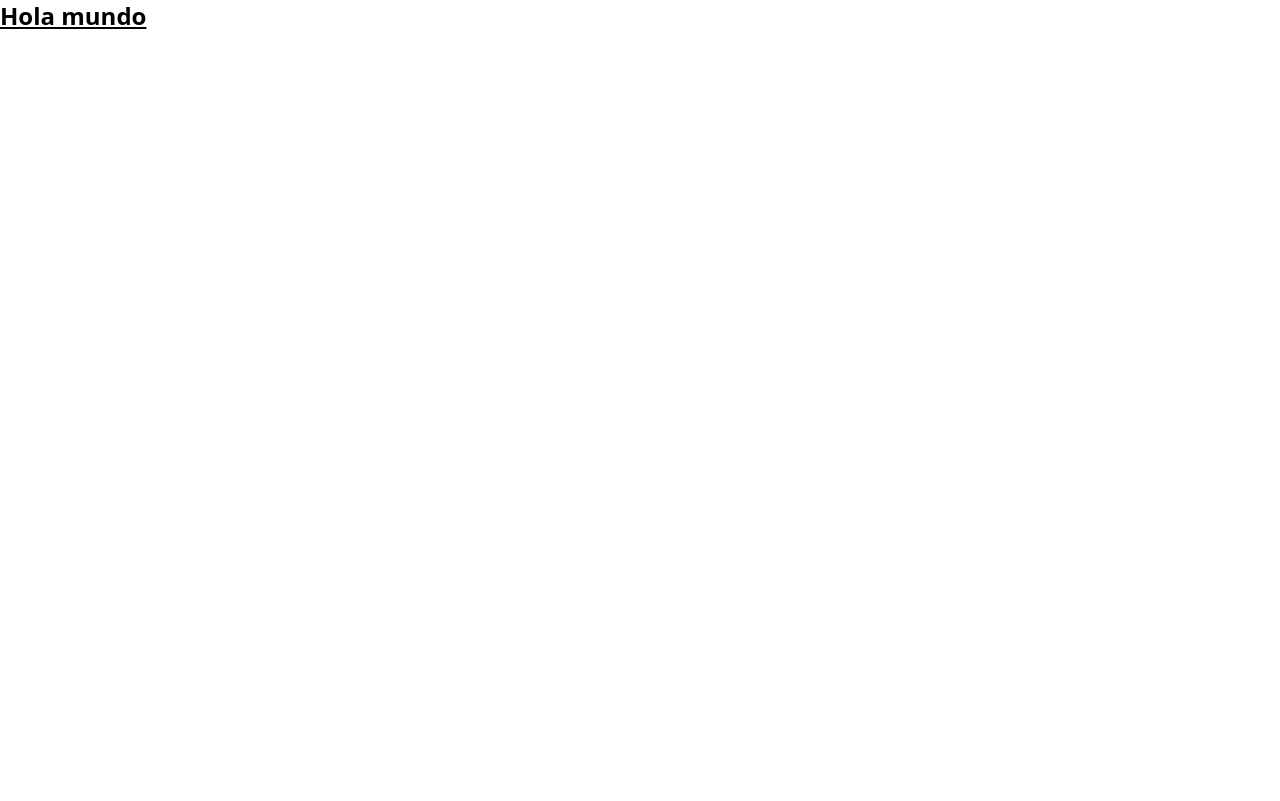
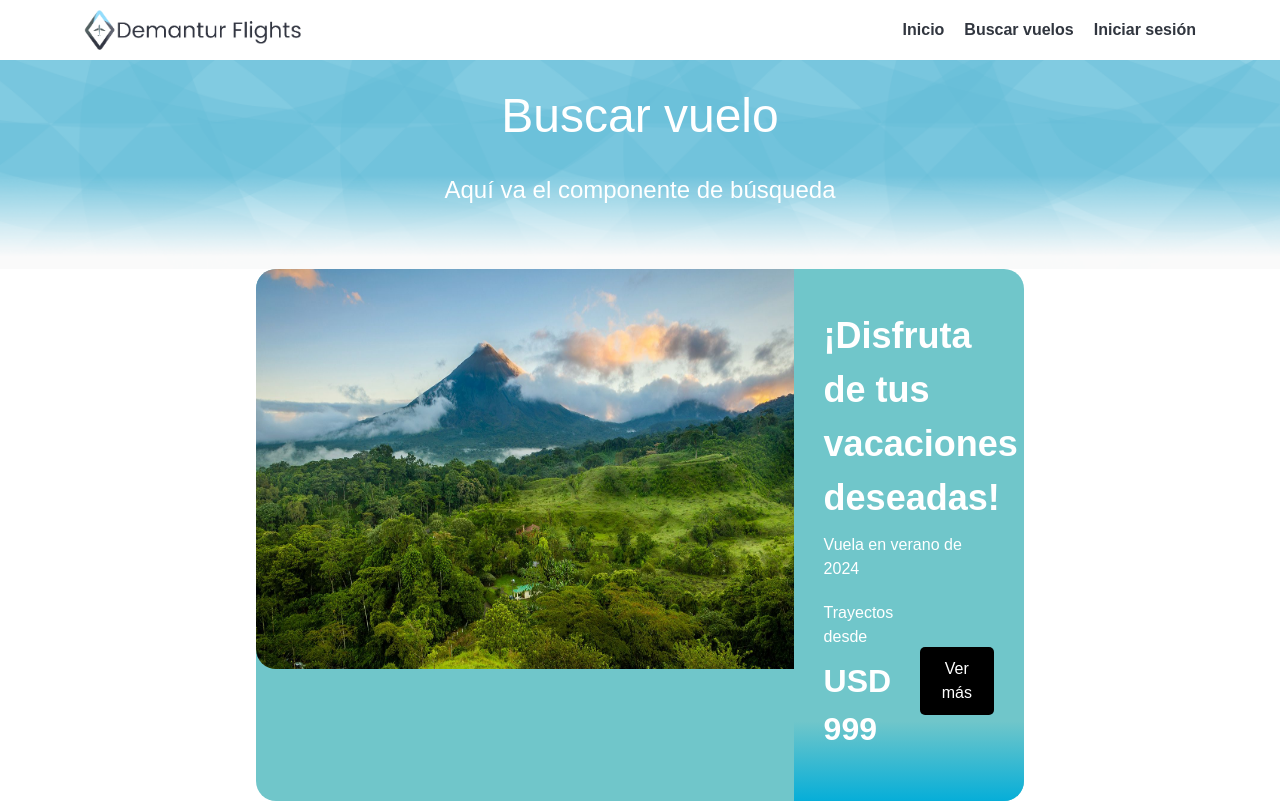
Before and after one commit to Javithor360/demantur-flights, a PHP site: page / in a window 1280 px wide. Before the commit the page is almost empty. Before the commit the page ends 29 px from the top, so only its background shows below. Run offline with PHP 8.4, Linux system fonts and the light colour scheme; some libraries are stand-ins or nearby versions.

Commit message:
Componentes del Index, primer prototipo

```diff
--- a/components/headContent.php
+++ b/components/headContent.php
@@ -1,6 +1,16 @@
 <head>
     <meta charset="UTF-8">
     <meta name="viewport" content="width=device-width, initial-scale=1.0">
+    <link rel="shortcut icon" href="favicon.ico" type="image/x-icon">
+    <link rel="stylesheet" href="../src/css/global_index.css" >
     <script src="https://cdn.tailwindcss.com"></script>
     <title>Demantur Flights - <?php echo $title ?></title>
+
+    <?php
+        // % En caso de que se quieran agregar otras etiquetas a la parte del header, solo se definen en una variable llamada $arg
+        if(isset($arg)) {
+            echo $arg;
+        }
+    ?>
+
 </head>
--- /dev/null
+++ b/components/navbar.php
@@ -0,0 +1,18 @@
+<link rel="stylesheet" href="../src/css/navfoot.css">
+
+<nav class="navbar">
+    <div class="nav-container">
+        <div class="nav-logo">
+            <a href="../index.php">
+                <img src="../src/img/logo_full.png" alt="Demantur Flights">
+            </a>
+        </div>
+        <div class="nav-menu">
+            <ul>
+                <li><a href="../pages/index.php">Inicio</a></li>
+                <li><a href="#">Buscar vuelos</a></li>
+                <li><a href="#">Iniciar sesión</a></li>
+            </ul>
+        </div>
+    </div>
+</nav>
--- a/pages/index.php
+++ b/pages/index.php
@@ -1,9 +1,43 @@
 <html lang="en">
 
-<?php $title = "Inicio"; include("../components/headContent.php") ?>
+<?php
+    $title = "Inicio";
+    require_once(__DIR__."/../components/headContent.php");
+?>
 
 <body>
-    <h1 class="text-2xl font-bold underline">Hola mundo</h1>
+    <?php include_once(__DIR__."/../components/navbar.php") ?>
+
+    <main class="main-container">
+        <section class="hero">
+            <div class="hero-cont">
+                <h1>Buscar vuelo</h1>
+                <p>Aquí va el componente de búsqueda</p>
+            </div>
+        </section>
+
+        <section class="main-deal">
+            <div class="main-deal-cont">
+                <div class="main-deal-img">
+                    <img src="../src/img/offer_deal.jpeg" alt="Oferta principal">
+                </div>
+                <div class="main-deal-info">
+                    <div class="top-info">
+                        <h2>¡Disfruta de tus vacaciones deseadas!</h2>
+                        <p>Vuela en verano de 2024</p>
+                    </div>
+                    <div class="bottom-info">
+                        <div class="price-info">
+                            <p>Trayectos desde</p>
+                            <p class="price">USD 999</p>
+                        </div>
+                        <button class="button">Ver más</button>
+                    </div>
+                </div>
+            </div>
+        </section>
+    </main>
+
 </body>
 
 </html>
--- /dev/null
+++ b/src/css/global_index.css
@@ -0,0 +1,126 @@
+/* Paleta de Colores */
+:root {
+    --main: #76ABAE;
+    --sec: #EEEEEE;
+    --black: #222831;
+    --gray: #31363F;
+}
+
+/* Definiendo la equivalencia de 1rem = 10px */
+html {
+    font-size: 62.5%;
+}
+
+body {
+    font-size: 16px;
+    font-family: 'Krub', sans-serif;
+}
+
+/*------------------------------------------*/
+
+.hero {
+    background-image: url("../img/hero_banner.png");
+    background-size: cover;
+    background-position: center;
+    height: 269px;
+    padding: 80px 0;
+
+    color: #fff;
+    text-align: center;
+}
+
+.hero-cont {
+    max-width: 800px;
+    margin: 0 auto;
+}
+
+.hero-cont h1 {
+    font-size: 48px;
+    margin-bottom: 20px;
+}
+
+.hero-cont p {
+    font-size: 24px;
+}
+
+.main-deal {
+    display: flex;
+    justify-content: center;
+    max-width: 60%;
+    margin: 0 auto;
+}
+
+.main-deal-cont {
+    display: flex;
+    background-color: #70c6ca;
+    border-radius: 20px;
+}
+
+.main-deal-img {
+    width: 70%;
+}
+
+.main-deal-img img {
+    width: 100%;
+    height: 400px;
+    border-top-left-radius: 20px; /* Agrega esquinas redondeadas a la imagen */
+    border-bottom-left-radius: 20px;
+}
+
+.main-deal-info {
+    width: 30%;
+    display: flex;
+    flex-direction: column;
+    justify-content: space-between;
+    padding: 40px 30px;
+    color: #fff;
+    border-bottom-right-radius: 20px;
+    background: linear-gradient(to top, #06aed8 0%, #70c6ca 15%, transparent 50%);
+}
+
+.top-info h2 {
+    font-size: 36px;
+    font-weight: bold;
+}
+
+.top-info p {
+    font-size: 16px;
+    margin-top: 8px;
+}
+
+.bottom-info {
+    margin-top: 20px;
+    display: flex; /* Mostrar como flexbox */
+    align-items: center; /* Centrar verticalmente los elementos */
+}
+
+.price-info {
+    flex-grow: 1; /* Permite que el texto ocupe todo el espacio disponible */
+    margin-right: 10px; /* Agrega margen derecho para separar del botón */
+}
+
+.price-info p {
+    margin-bottom: 8px;
+}
+
+.price {
+    font-size: 32px;
+    font-weight: bold;
+    margin-top: 0;
+}
+
+.button {
+    padding: 10px 20px;
+    background-color: #000;
+    color: #fff;
+    border: none;
+    cursor: pointer;
+    font-size: 16px;
+    border-radius: 5px;
+    transition: background-color 0.3s ease;
+    margin-left: 10px;
+}
+
+.button:hover {
+    background-color: #333;
+}
--- /dev/null
+++ b/src/css/navfoot.css
@@ -0,0 +1,46 @@
+* {
+    margin: 0;
+    padding: 0;
+    box-sizing: border-box;
+}
+
+.navbar {
+    background-color: #fff;
+    padding: 10px 0;
+    /* margin: auto 360px; */
+    position: fixed;
+    top: 0;
+    left: 0;
+    width: 100%;
+}
+
+.nav-container {
+    max-width: 90%;
+    margin: 0 auto;
+    padding: 0 20px;
+    display: flex;
+    align-items: center;
+    justify-content: space-between;
+}
+
+.nav-logo img {
+    max-height: 50px;
+    width: auto;
+    max-width: 80%;
+}
+
+.nav-menu ul {
+    list-style-type: none;
+    display: flex;
+    gap: 20px; /* Reducido el valor de gap para aumentar el espacio entre los elementos */
+}
+
+.nav-menu ul li:first-child {
+    margin-left: 0;
+}
+
+.nav-menu ul li a {
+    color: #31363F;
+    text-decoration: none;
+    font-weight: bold;
+}
```
Also changed, not shown: src/css/normalize.css (added), src/img/hero_banner.png (added), src/img/logo_full.png (added), src/img/offer_deal.jpeg (added), src/img/offer_deal.png (added).
